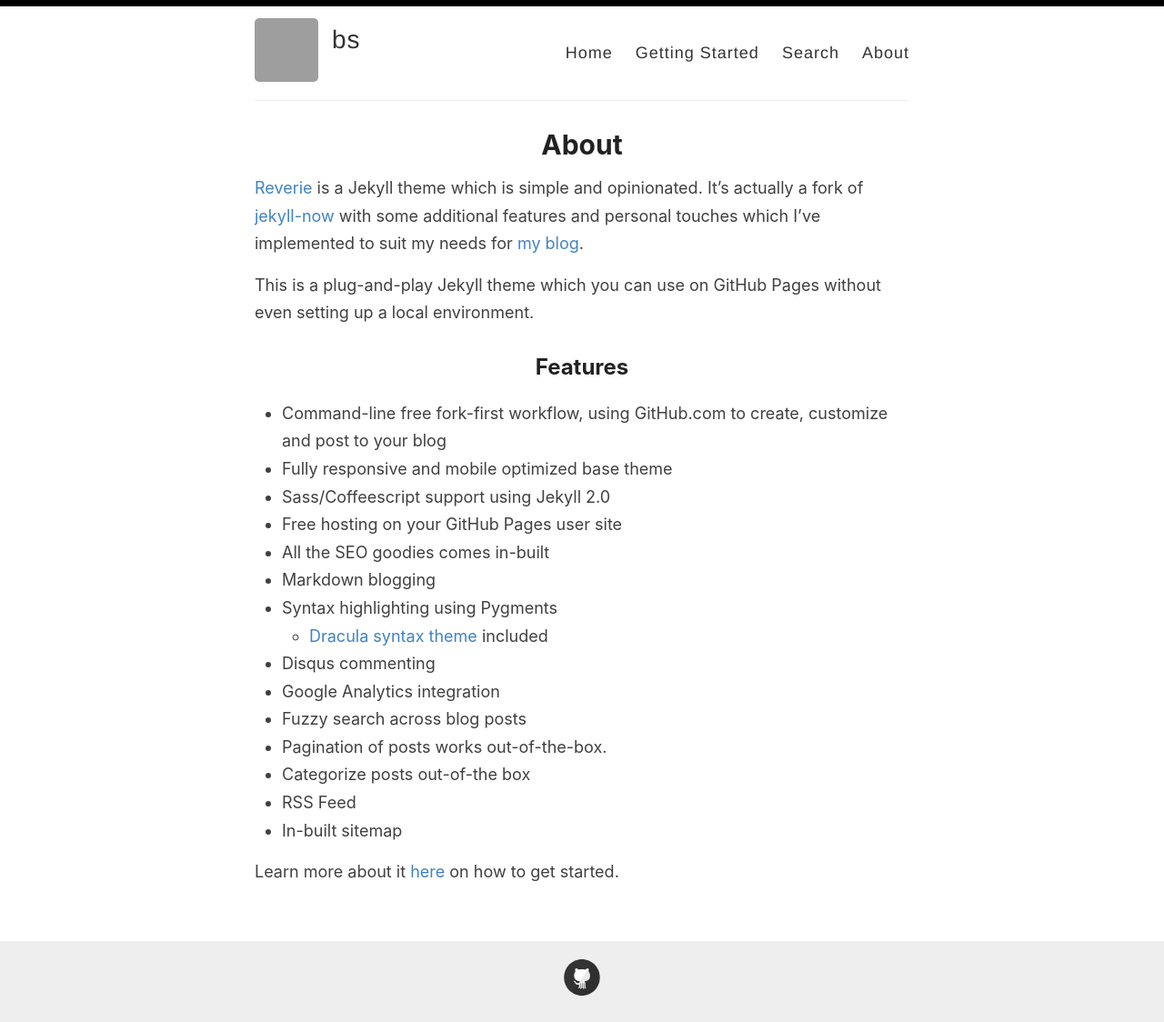
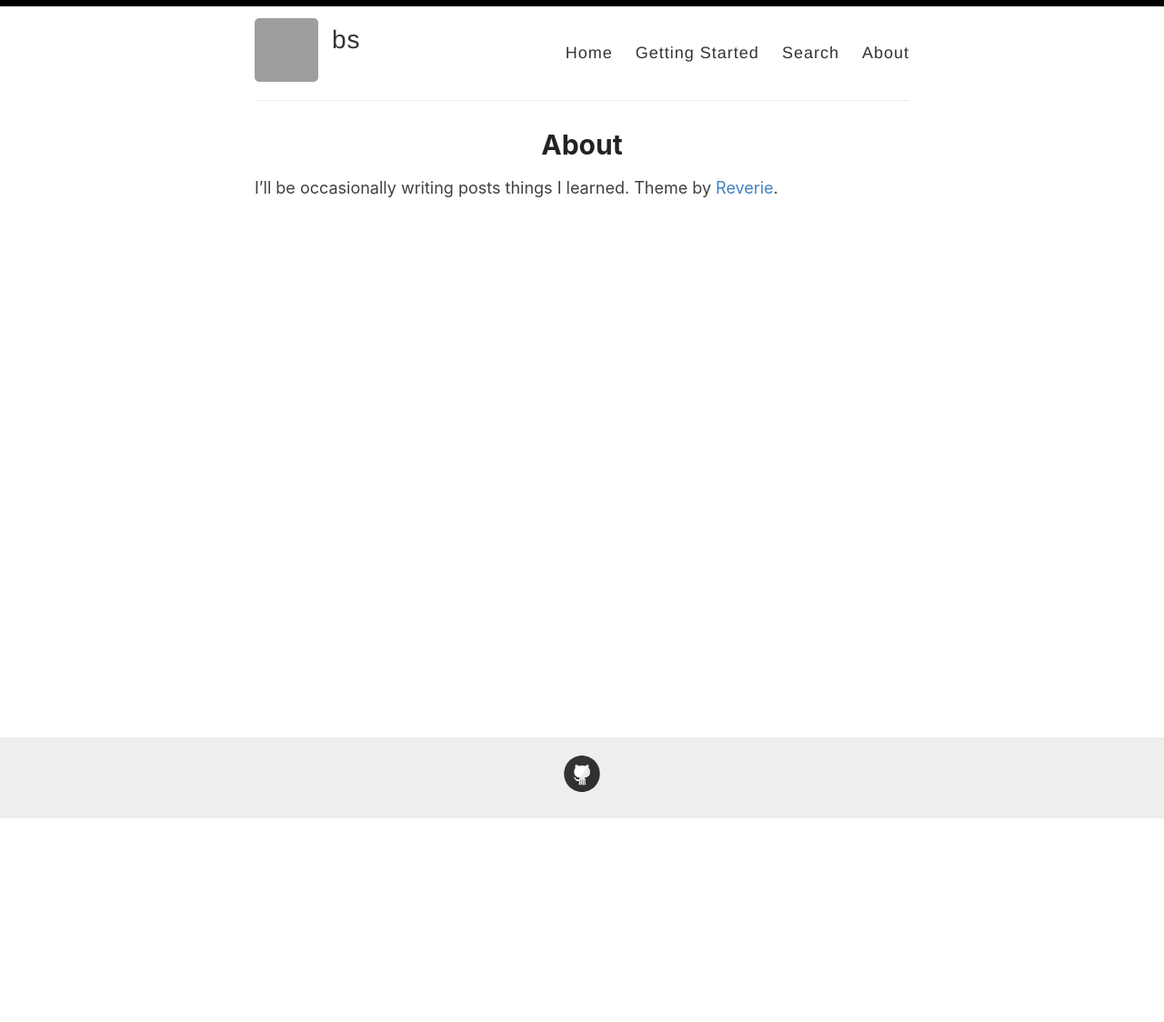
Before and after one commit to br-sn/br-sn.github.io, a Jekyll site: the page built from _pages/about.md, in a window 1280 px wide. Shown: the whole page at 91% size. Built offline with Jekyll 4.4.1, drawn with Linux system fonts in a browser that asks for light colours; after the commit the page ends 901 px from its top, so only the background shows below that; grey boxes are pictures that could not be loaded.

Commit message:
Update about.md

```diff
--- a/_pages/about.md
+++ b/_pages/about.md
@@ -4,26 +4,5 @@ title: About
 permalink: /about/
 ---
 
-[Reverie](https://github.com/amitmerchant1990/reverie) is a Jekyll theme which is simple and opinionated. It's actually a fork of [jekyll-now](https://github.com/barryclark/jekyll-now) with some additional features and personal touches which I've implemented to suit my needs for [my blog](https://www.amitmerchant.com).
-
-This is a plug-and-play Jekyll theme which you can use on GitHub Pages without even setting up a local environment.
-
-## Features
-
-- Command-line free fork-first workflow, using GitHub.com to create, customize and post to your blog
-- Fully responsive and mobile optimized base theme
-- Sass/Coffeescript support using Jekyll 2.0
-- Free hosting on your GitHub Pages user site
-- All the SEO goodies comes in-built
-- Markdown blogging
-- Syntax highlighting using Pygments
-    - [Dracula syntax theme](https://draculatheme.com/) included
-- Disqus commenting
-- Google Analytics integration
-- Fuzzy search across blog posts
-- Pagination of posts works out-of-the-box.
-- Categorize posts out-of-the box
-- RSS Feed
-- In-built sitemap
-
-Learn more about it [here](https://github.com/amitmerchant1990/reverie) on how to get started.
+I'll be occasionally writing posts things I learned.
+Theme by [Reverie](https://github.com/amitmerchant1990/reverie).
```
